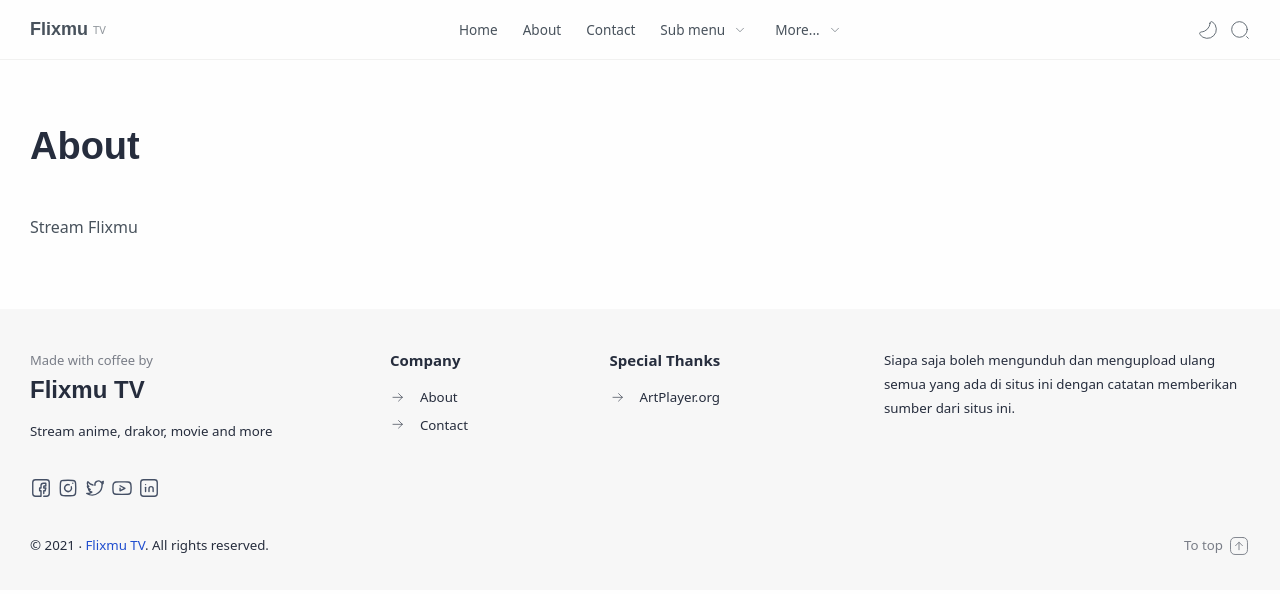
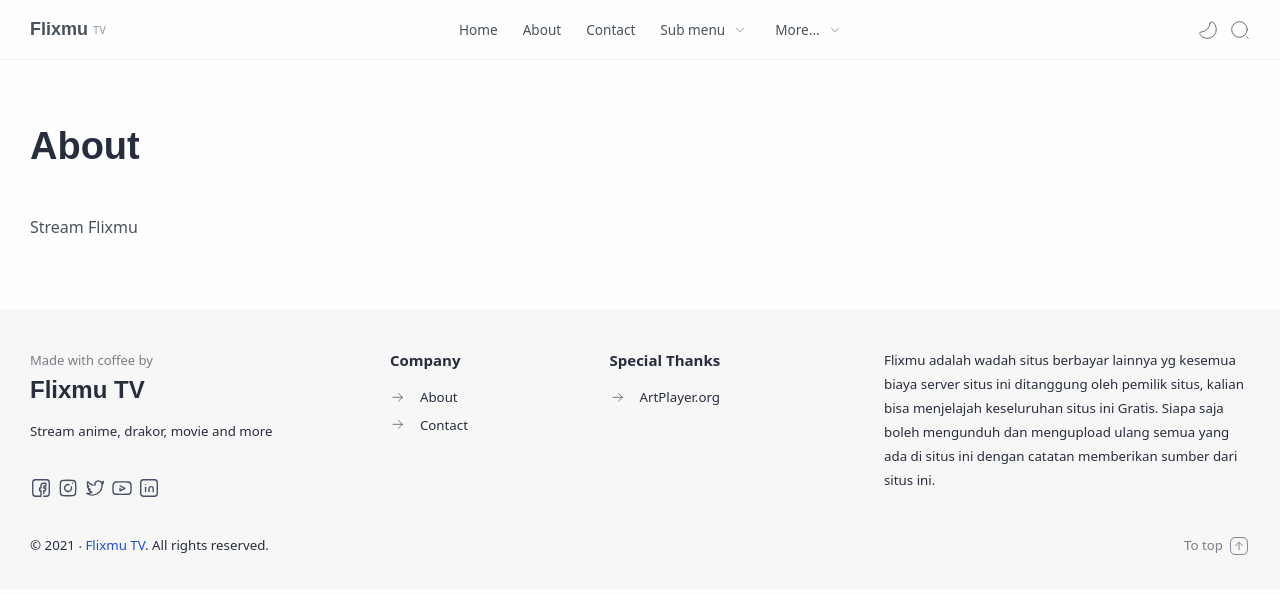
Before and after one commit to hippomu-media/Flixmu, a Jekyll site: the page built from page/about.md, in a window 1280 px wide. Shown: the top 594 px of the page. Built offline with Jekyll 4.4.1, drawn with Linux system fonts in a browser that asks for light colours; some web fonts are replaced.

Commit message:
Update footer.html

```diff
--- a/_includes/footer.html
+++ b/_includes/footer.html
@@ -87,7 +87,7 @@
 </div>
 </div></div>
 <div class='section' id='footer-widget-4'>
-<span>Siapa saja boleh mengunduh dan mengupload ulang semua yang ada di situs ini dengan catatan memberikan sumber dari situs ini.</span>
+<span>Flixmu adalah wadah situs berbayar lainnya yg kesemua biaya server situs ini ditanggung oleh pemilik situs, kalian bisa menjelajah keseluruhan situs ini Gratis. Siapa saja boleh mengunduh dan mengupload ulang semua yang ada di situs ini dengan catatan memberikan sumber dari situs ini.</span>
 </div>
 </div>
 <!--[ Credit ]-->
```
